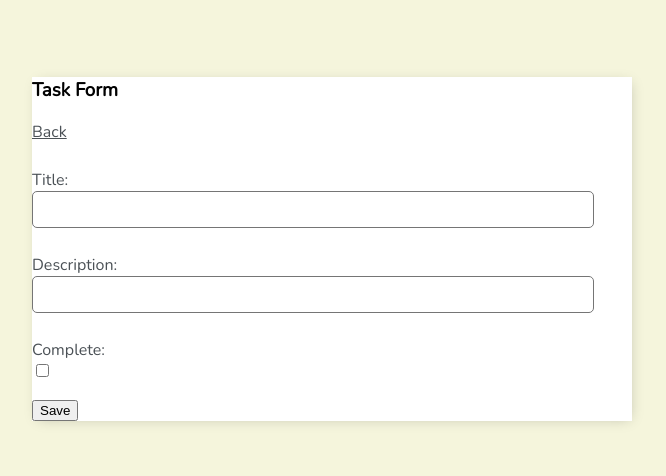
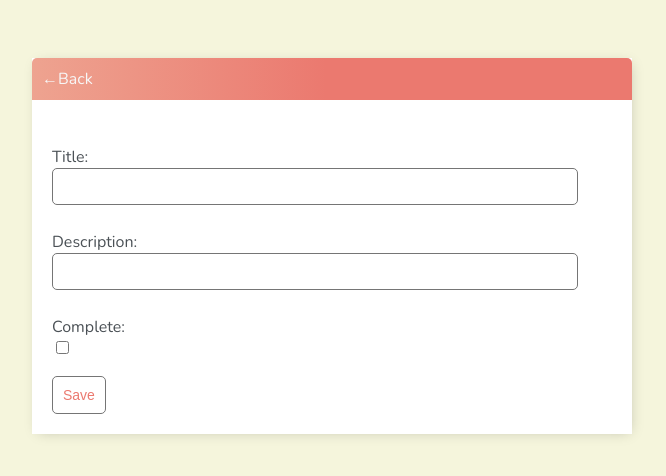
Before and after one commit to ad17ya/todo-list, a Django app: page /task-create in a window 1280 px wide. Shown: the top 476 px of the page, without its empty margins (308-974 px from the left). Run offline with Django 4.2, Linux system fonts and the light colour scheme; a user stored in the database is signed in; some web fonts are replaced.

Commit message:
task-form styling

```diff
--- a/base/templates/base/task_form.html
+++ b/base/templates/base/task_form.html
@@ -1,14 +1,18 @@
 {%extends 'base/main.html' %}
+{% block content %}
 
-{% block content %}
-<h3> Task Form </h3>
+<div class="header-bar">
+    <a href="{%url 'tasks' %}">&#8592;Back</a>
 
-<a href="{% url 'tasks' %}"> Back </a>
+</div>
 
-<form method="post" action="">
-    {% csrf_token %}
-    {{ form.as_p }}
-    <input type="submit" value="Save">
+<div class="card-body">
+    <form method="post" action="">
+        {% csrf_token %}
+        {{ form.as_p }}
+        <input class="button" type="submit" value="Save">
+    </form>
+</div>
 
-</form>
+
 {% endblock content %}
```
